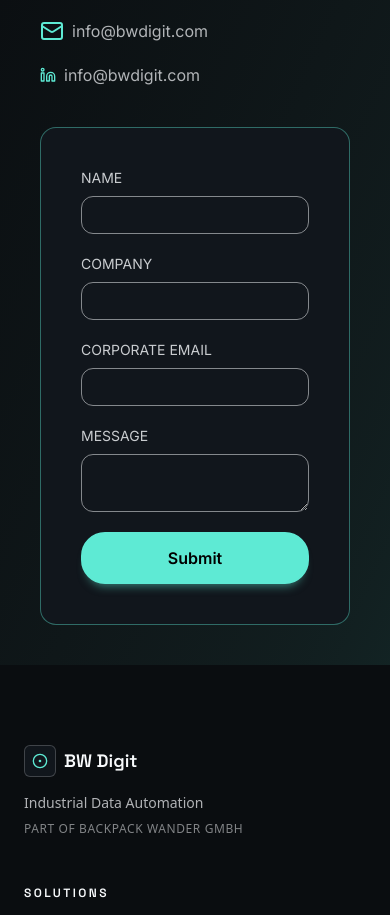
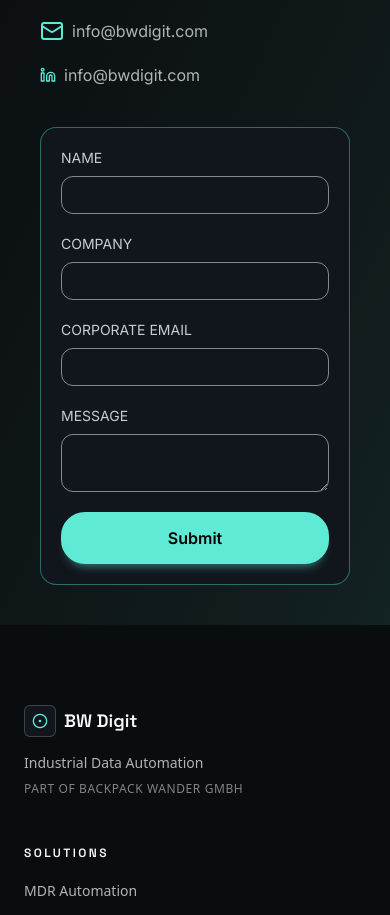
Before and after one commit to shariq-gazdar/bwdigit, a Next.js app: page /en in a window 390 px wide. Shown: the part 8780-9695 px from the top of the page. Built offline with nearby package versions, Linux system fonts and the light colour scheme.

Commit message:
contact form

```diff
--- a/src/app/[locale]/page.js
+++ b/src/app/[locale]/page.js
@@ -286,7 +286,7 @@ export default async function Home({ params }) {
         </div>
         {/* Right */}
         <form
-          className="bg-card border-primary-accent/40 border rounded-2xl p-10 flex flex-col gap-y-5"
+          className="bg-card border-primary-accent/40 border rounded-2xl p-5 lg:p-10 flex flex-col gap-y-5"
           action={"https://formspree.io/f/xqevnjrq"}
           method="POST"
         >
```
